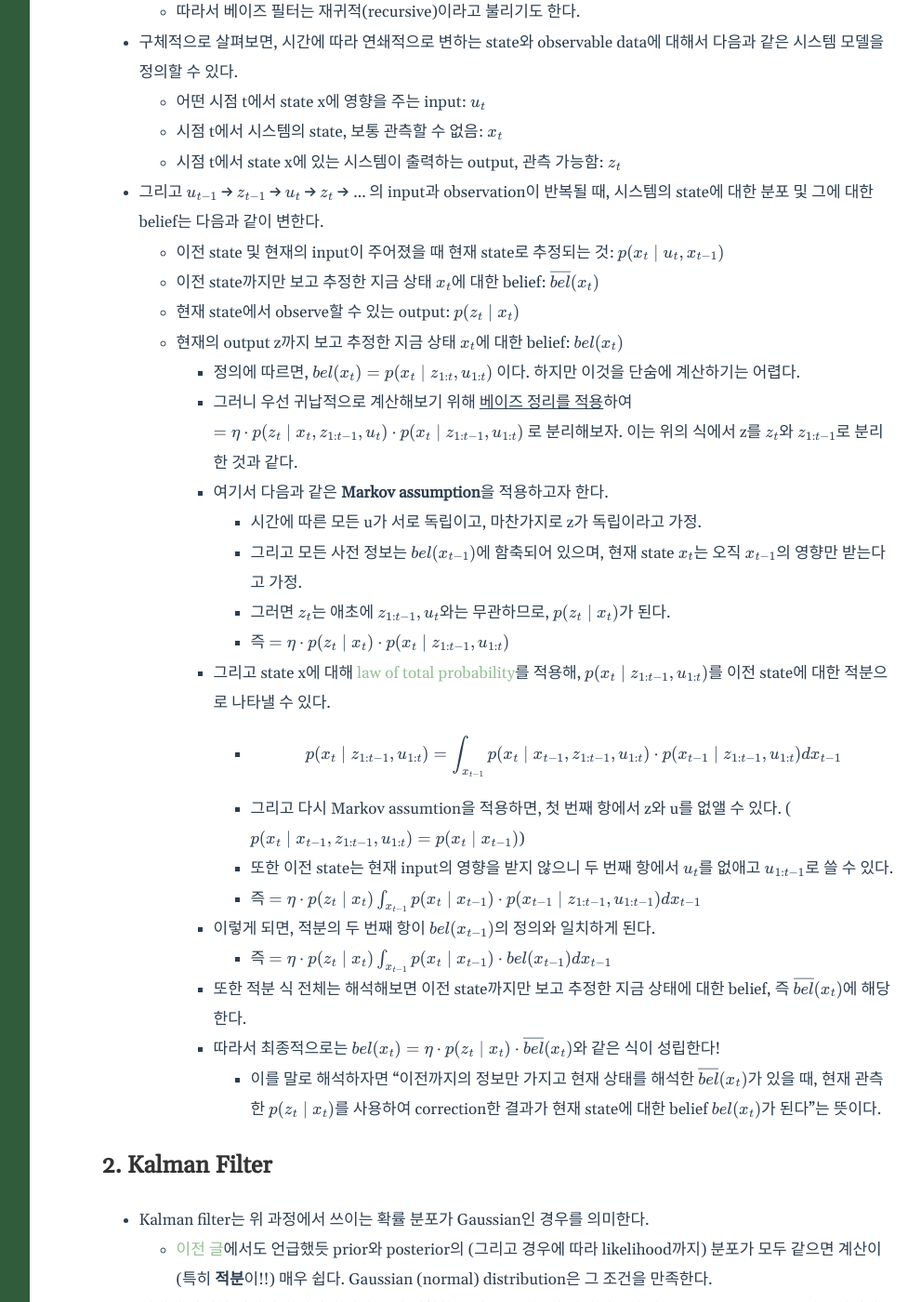
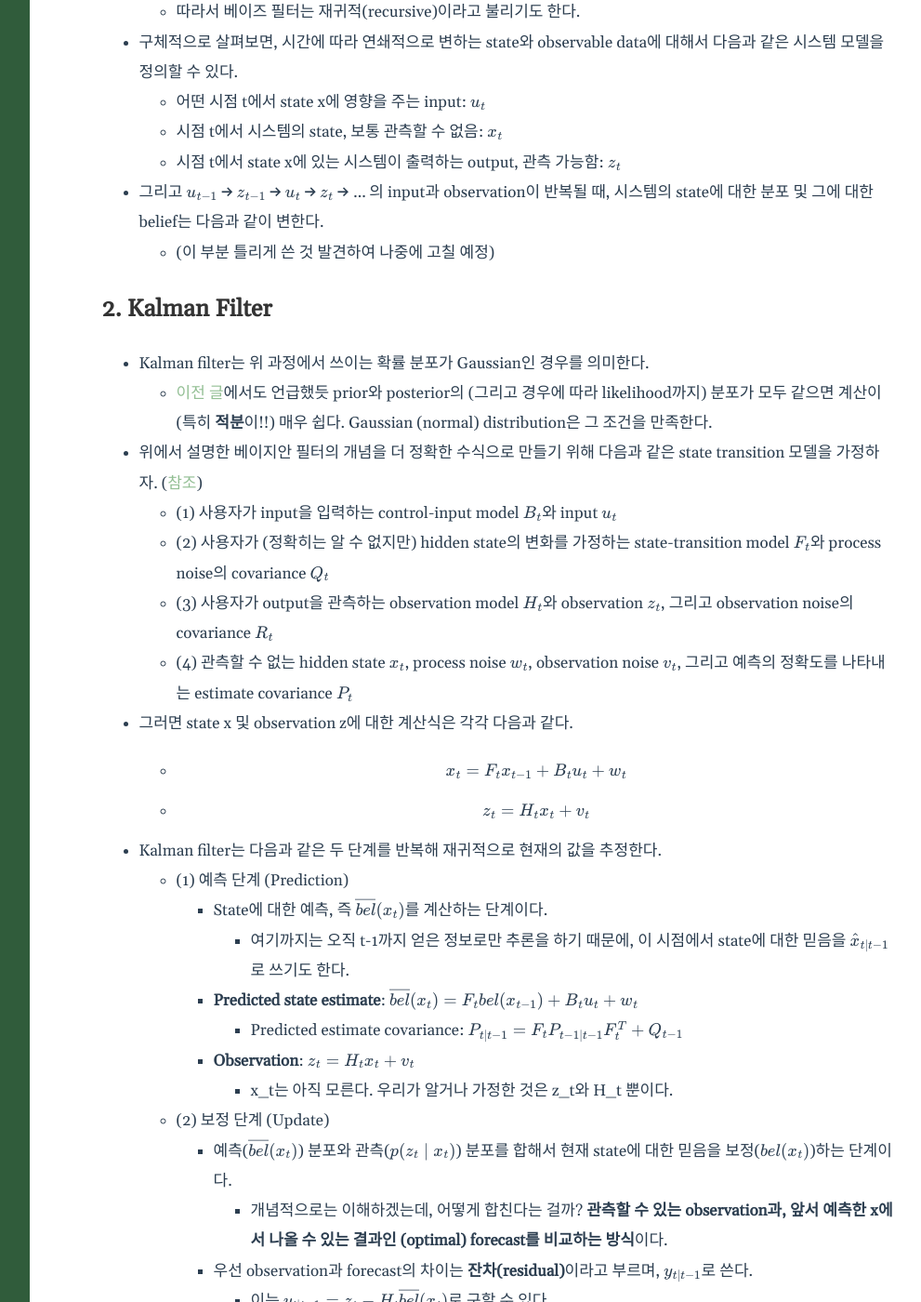
Before and after one commit to froggo-roggo/froggo-roggo.github.io, a Jekyll site: the page built from _posts/2024-07-23-kalmanfilter.markdown, in a window 1280 px wide and 1400 px high, scrolled down 2662 px. Shown: the whole window at 93% size, without its empty margins (238-1229 px from the left). Built offline with Jekyll 4.4.1, drawn with Linux system fonts in a browser that asks for light colours.

Commit message:
add files

```diff
--- a/_posts/2024-07-23-kalmanfilter.markdown
+++ b/_posts/2024-07-23-kalmanfilter.markdown
@@ -55,27 +55,7 @@ use_math: true
   - 시점 t에서 시스템의 state, 보통 관측할 수 없음: $$x_t$$
   - 시점 t에서 state x에 있는 시스템이 출력하는 output, 관측 가능함: $$z_t$$
 - 그리고 $$u_{t-1}$$ → $$z_{t-1}$$ → $$u_{t}$$ → $$z_{t}$$ → ... 의 input과 observation이 반복될 때, 시스템의 state에 대한 분포 및 그에 대한 belief는 다음과 같이 변한다.
-  - 이전 state 및 현재의 input이 주어졌을 때 현재 state로 추정되는 것: $$p(x_t \mid u_t, x_{t-1})$$
-  - 이전 state까지만 보고 추정한 지금 상태 $$x_t$$에 대한 belief: $$\overline{bel}(x_t)$$
-  - 현재 state에서 observe할 수 있는 output: $$p(z_t \mid x_t)$$
-  - 현재의 output z까지 보고 추정한 지금 상태 $$x_t$$에 대한 belief: $$bel(x_t)$$
-    - 정의에 따르면, $$bel(x_t) = p(x_t \mid z_{1:t}, u_{1:t})$$ 이다. 하지만 이것을 단숨에 계산하기는 어렵다.
-	- 그러니 우선 귀납적으로 계산해보기 위해 <u>베이즈 정리를 적용</u>하여 $$=\eta \cdot p(z_t \mid x_t, z_{1:t-1}, u_t) \cdot p(x_t \mid z_{1:t-1}, u_{1:t})$$ 로 분리해보자. 이는 위의 식에서 z를 $$z_t$$와 $$z_{1:t-1}$$로 분리한 것과 같다.
-	- 여기서 다음과 같은 **Markov assumption**을 적용하고자 한다.
-	  - 시간에 따른 모든 u가 서로 독립이고, 마찬가지로 z가 독립이라고 가정.
-	  - 그리고 모든 사전 정보는 $$bel(x_{t-1})$$에 함축되어 있으며, 현재 state $$x_t$$는 오직 $$x_{t-1}$$의 영향만 받는다고 가정.
-	  - 그러면 $$z_t$$는 애초에 $$z_{1:t-1}, u_t$$와는 무관하므로, $$p(z_t \mid x_t)$$가 된다.
-	  - 즉 $$ = \eta \cdot p(z_t \mid x_t) \cdot p(x_t \mid z_{1:t-1}, u_{1:t})$$
-	- 그리고 state x에 대해 [law of total probability](https://en.wikipedia.org/wiki/Law_of_total_probability)를 적용해, $$p(x_t \mid z_{1:t-1}, u_{1:t})$$를 이전 state에 대한 적분으로 나타낼 수 있다.
-	  - $$p(x_t \mid z_{1:t-1}, u_{1:t}) = \int_{x_{t-1}} p(x_t \mid x_{t-1}, z_{1:t-1}, u_{1:t}) \cdot p(x_{t-1} \mid z_{1:t-1}, u_{1:t}) dx_{t-1} $$
-      - 그리고 다시 Markov assumtion을 적용하면, 첫 번째 항에서 z와 u를 없앨 수 있다. ($$ p(x_t \mid x_{t-1}, z_{1:t-1}, u_{1:t}) = p(x_t \mid x_{t-1}) $$)
-	  - 또한 이전 state는 현재 input의 영향을 받지 않으니 두 번째 항에서 $$u_t$$를 없애고 $$u_{1:t-1}$$로 쓸 수 있다.
-	  - 즉 $$= \eta \cdot p(z_t \mid x_t) \int_{x_{t-1}} p(x_t \mid x_{t-1}) \cdot p(x_{t-1} \mid z_{1:t-1}, u_{1:t-1}) dx_{t-1}$$
-    - 이렇게 되면, 적분의 두 번째 항이 $$bel(x_{t-1})$$의 정의와 일치하게 된다.
-	  - 즉 $$= \eta \cdot p(z_t \mid x_t) \int_{x_{t-1}} p(x_t \mid x_{t-1}) \cdot bel(x_{t-1}) dx_{t-1}$$
-	- 또한 적분 식 전체는 해석해보면 이전 state까지만 보고 추정한 지금 상태에 대한 belief, 즉 $$\overline{bel}(x_t)$$에 해당한다.
-	- 따라서 최종적으로는 $$bel(x_t) = \eta \cdot p(z_t \mid x_t) \cdot \overline{bel}(x_t) $$와 같은 식이 성립한다!
-      - 이를 말로 해석하자면 "이전까지의 정보만 가지고 현재 상태를 해석한 $$\overline{bel}(x_t)$$가 있을 때, 현재 관측한 $$p(z_t \mid x_t)$$를 사용하여 correction한 결과가 현재 state에 대한 belief $$ bel(x_t) $$가 된다"는 뜻이다.
+  - (이 부분 틀리게 쓴 것 발견하여 나중에 고칠 예정)
 
 ## 2. Kalman Filter
 - Kalman filter는 위 과정에서 쓰이는 확률 분포가 Gaussian인 경우를 의미한다.
```
Also changed, not shown: _posts/2025-07-02-mapreg.markdown (added, +22 -0 lines).
